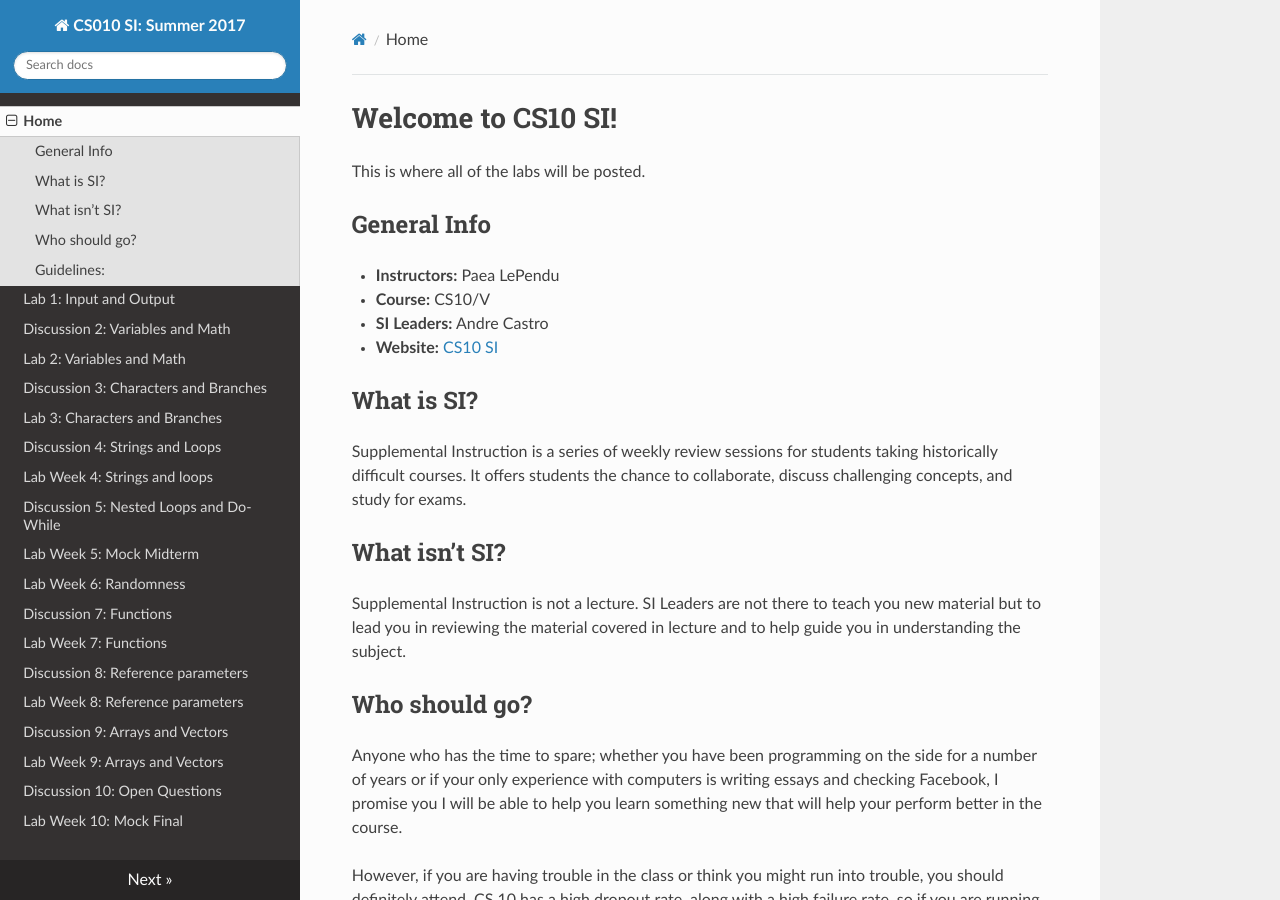
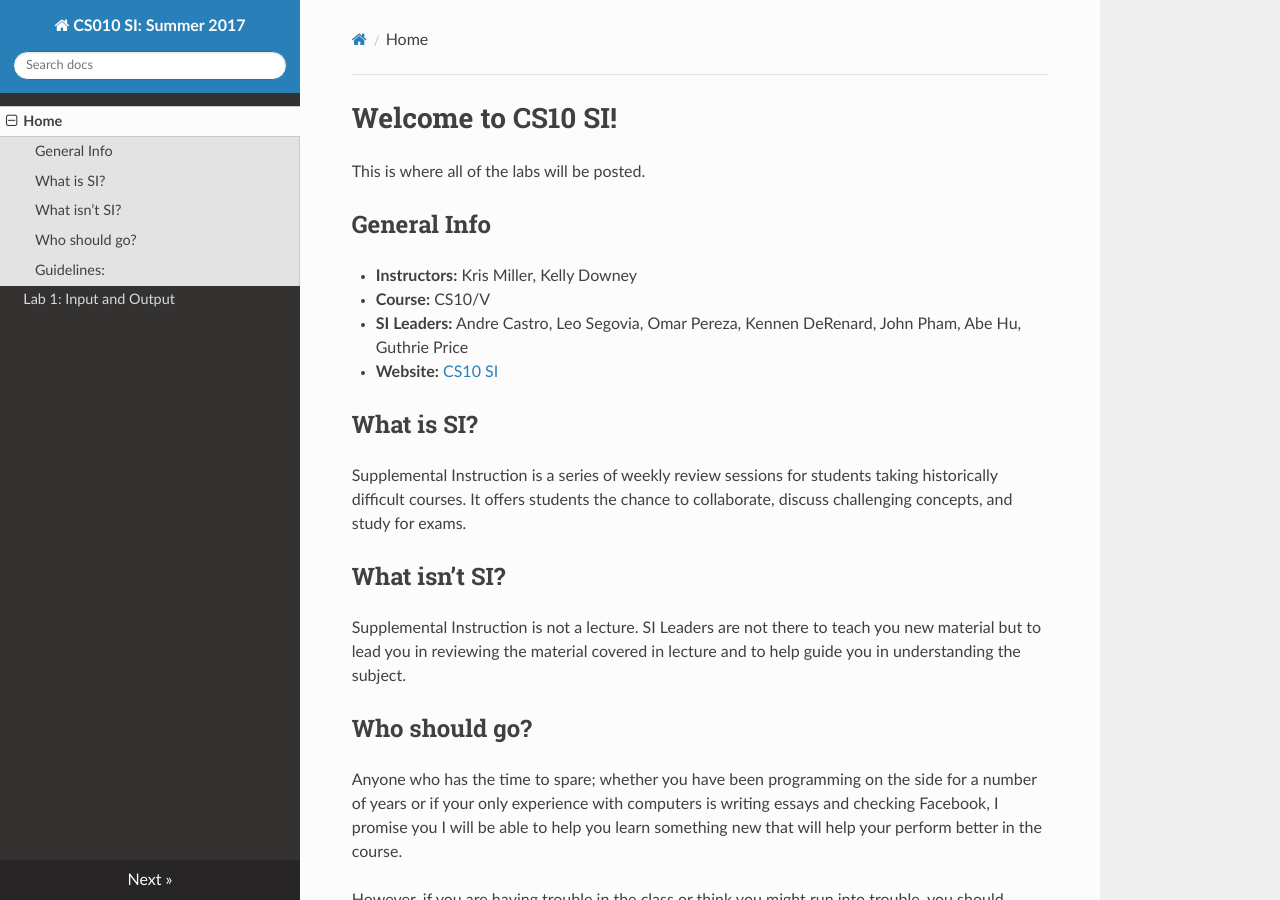
Before and after one commit to cs-si-ucr/cs10, an MkDocs documentation site: the page built from docs/index.md, in a window 1280 px wide and 900 px high. Built offline with MkDocs 1.6.1, drawn with Linux system fonts in a browser that asks for light colours; nearby versions of some CDN libraries; old or Windows-style settings are respelled for this version of MkDocs.

Commit message:
Starting new for the Fall 2017 quarter

```diff
--- a/docs/index.md
+++ b/docs/index.md
@@ -4,9 +4,9 @@ This is where all of the labs will be posted.
 
 General Info
 ------------
-- **Instructors:** Paea LePendu
+- **Instructors:** Kris Miller, Kelly Downey
 - **Course:** CS10/V
-- **SI Leaders:** Andre Castro
+- **SI Leaders:** Andre Castro, Leo Segovia, Omar Pereza, Kennen DeRenard, John Pham, Abe Hu, Guthrie Price
 - **Website:** [CS10 SI](http://cs-si-ucr.github.io/cs10)
 
 What is SI?
--- a/mkdocs.yml
+++ b/mkdocs.yml
@@ -2,22 +2,22 @@ site_name: "CS010 SI: Summer 2017"
 pages:
     - [index.md, "Home"]
     - [lab01.md, "Lab 1: Input and Output"]
-    - [dis02.md, "Discussion 2: Variables and Math"]
-    - [lab02.md, "Lab 2: Variables and Math"]
-    - [dis03.md, "Discussion 3: Characters and Branches"]
-    - [lab03.md, "Lab 3: Characters and Branches"]
-    - [dis04.md, "Discussion 4: Strings and Loops"]
-    - [lab04.md, "Lab Week 4: Strings and loops"]
-    - [dis05.md, "Discussion 5: Nested Loops and Do-While"]
-    - [lab05.md, "Lab Week 5: Mock Midterm"]
-    #- [dis06.md, "Discussion 6: Midterm Preparation"]
-    - [lab06.md, "Lab Week 6: Randomness"]
-    - [dis07.md, "Discussion 7: Functions"]
-    - [lab07.md, "Lab Week 7: Functions"]
-    - [dis08.md, "Discussion 8: Reference parameters"]
-    - [lab08.md, "Lab Week 8: Reference parameters"]
-    - [dis09.md, "Discussion 9: Arrays and Vectors"]
-    - [lab09.md, "Lab Week 9: Arrays and Vectors"]
-    - [dis10.md, "Discussion 10: Open Questions"]
-    - [lab10.md, "Lab Week 10: Mock Final"]
+   #- [dis02.md, "Discussion 2: Variables and Math"]
+   #- [lab02.md, "Lab 2: Variables and Math"]
+   #- [dis03.md, "Discussion 3: Characters and Branches"]
+   #- [lab03.md, "Lab 3: Characters and Branches"]
+   #- [dis04.md, "Discussion 4: Strings and Loops"]
+   #- [lab04.md, "Lab Week 4: Strings and loops"]
+   #- [dis05.md, "Discussion 5: Nested Loops and Do-While"]
+   #- [lab05.md, "Lab Week 5: Mock Midterm"]
+   #- [dis06.md, "Discussion 6: Midterm Preparation"]
+   #- [lab06.md, "Lab Week 6: Randomness"]
+   #- [dis07.md, "Discussion 7: Functions"]
+   #- [lab07.md, "Lab Week 7: Functions"]
+   #- [dis08.md, "Discussion 8: Reference parameters"]
+   #- [lab08.md, "Lab Week 8: Reference parameters"]
+   #- [dis09.md, "Discussion 9: Arrays and Vectors"]
+   #- [lab09.md, "Lab Week 9: Arrays and Vectors"]
+   #- [dis10.md, "Discussion 10: Open Questions"]
+   #- [lab10.md, "Lab Week 10: Mock Final"]
 theme: readthedocs
```
